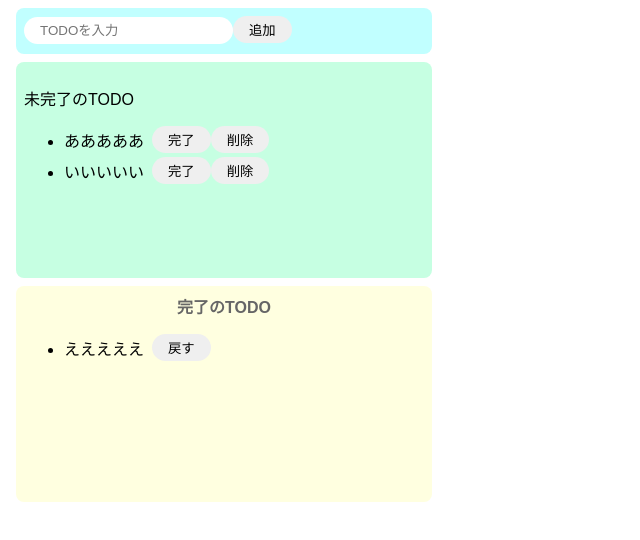
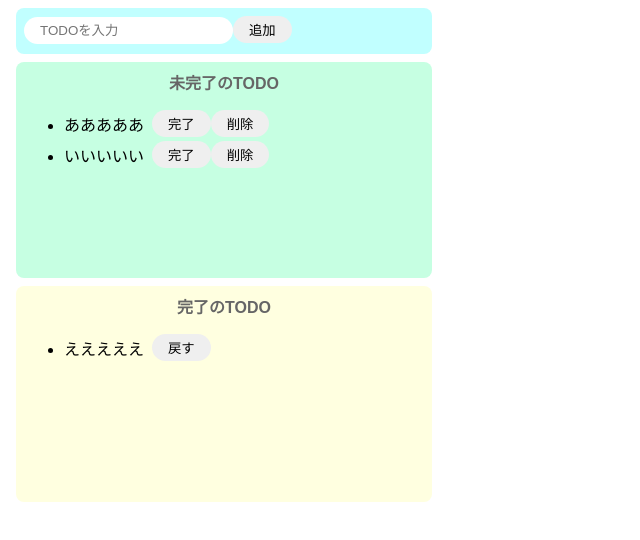
Before and after one commit to neogim/react-todo, a React (Create React App) app: page / in a window 1280 px wide. Shown: the top 540 px of the page, without its empty margins (0-640 px from the left). Built offline with nearby package versions, Linux system fonts and the light colour scheme.

Commit message:
component化 compoinent化

```diff
--- a/src/components/IncompleteTodos.jsx
+++ b/src/components/IncompleteTodos.jsx
@@ -2,7 +2,7 @@ export const IncompleteTodos = (props) => {
   const { todos, onClickComplete, onClickDelete } = props;
   return (
     <div className="incomplete-area">
-      <p className-="title">未完了のTODO</p>
+      <p className="title">未完了のTODO</p>
       <ul>
         {todos.map((todo, index) => {
           return (
```
